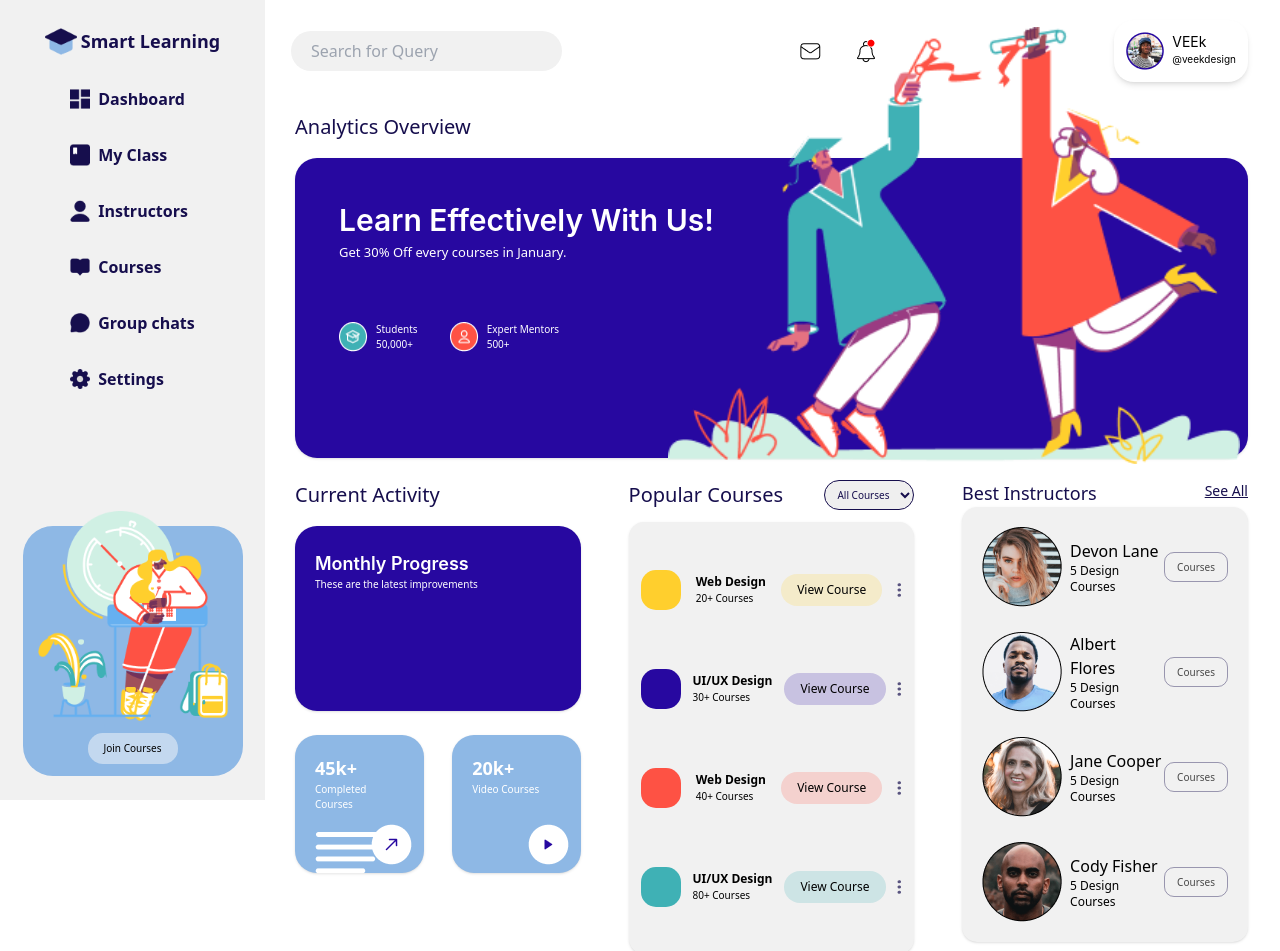
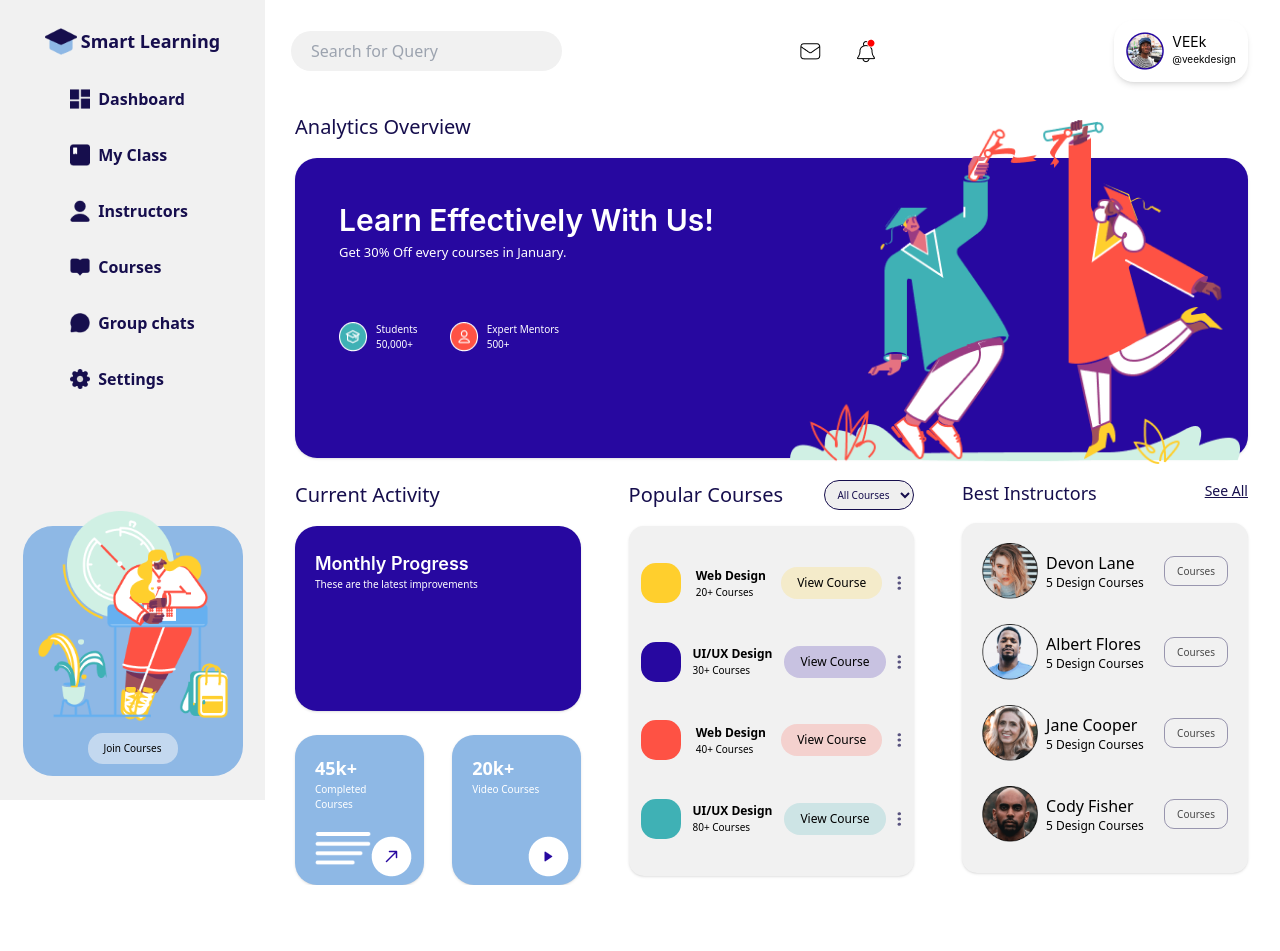
Before and after one commit to Dhanny-aay/smart-learn, a React (Create React App) app: page / in a window 1280 px wide. Shown: the top 951 px of the page. After the commit the page ends 885 px from the top, so only its background shows below. Built offline with nearby package versions, Linux system fonts and the light colour scheme.

Commit message:
completed finishin touches

```diff
--- a/src/home.js
+++ b/src/home.js
@@ -5,6 +5,7 @@
 import per from './per.png';
 import ilus from './ilus.png';
 import ilusii from './illus2.png';
+import ilusiii from './illus3.png';
 import courses from './courses.png';
 import go from './go.png';
 import play from './play.png';
@@ -120,7 +121,8 @@
                             </div>
                         </div>
                         <img src={ ilus } className=' md:hidden -bottom-[4px] right-2 absolute w-[60%] mb-0 pb-0' alt="" />
-                        <img src={ ilusii } className=' hidden md:block -bottom-[6px] right-2 absolute w-[60%] mb-0 pb-0' alt="" />
+                        <img src={ ilusii } className=' hidden md:block lg:hidden -bottom-[6px] right-2 absolute w-[60%] mb-0 pb-0' alt="" />
+                        <img src={ ilusiii } className=' hidden lg:block -bottom-[6px] right-2 absolute mb-0 pb-0 w-[450px]' alt="" />
                     </div>
                 </div>
 
@@ -136,10 +138,10 @@
                         </div>
 
                         <div className=' mt-6 flex justify-between'>
-                            <div className='  bg-[#8eb8e5] lg:h-[138px] shadow rounded-[22px] p-5 relative w-[45%]'>
+                            <div className='  bg-[#8eb8e5] shadow rounded-[22px] p-5 relative w-[45%]'>
                                 <p className=' font-sans font-bold text-white text-[18px]'>45k+</p>
                                 <p className=' font-sans font-medium text-[10px] text-white'>Completed Courses</p>
-                                <img src={ courses } className=' mt-5' alt="" />
+                                <img src={ courses } className=' mt-5 w-14' alt="" />
                                 <img src={ go } className=' absolute right-3 bottom-2' alt="" />
                             </div>
 
@@ -154,14 +156,14 @@
                     <div className=' mt-6 lg:mt-0 lg:w-[30%] lg:h-[350px]'>
                         <span className=' flex justify-between'>
                             <p className='font-sans font-medium text-[20px] text-[#160e4d]'>Popular Courses</p>
-                            <select name="courses" className=' border border-[#160e4d] text-[#160e4d] font-sans font-normal text-[10px] text-center rounded-[20px]' id="">
+                            <select name="courses" className=' border border-[#160e4d] text-[#160e4d] font-sans font-normal text-[10px] items-center text-center rounded-[20px]' id="">
                                 <option value="all">All Courses</option>
                                 <option value="some">Some Courses</option>
                                 <option value="nil">No Courses</option>
                             </select>
                         </span>
 
-                        <div className=' mt-3 w-full bg-[#f1f1f1] shadow py-7  rounded-[15px] flex flex-col space-y-[20px]'>
+                        <div className=' mt-4 w-full bg-[#f1f1f1] shadow py-7 lg:h-[350px] rounded-[15px] flex flex-col space-y-[20px]'>
                             <div className=' flex items-center justify-between hover:bg-white hover:rounded-[25px] h-[79px] px-3 hover:shadow transition-all delay-200'>
                                 <span className=' h-[40px] w-[40px] rounded-[15px] bg-[#ffcf2d]'></span>
                                 <span className=' flex flex-col font-bold font-sans text-[12px]'>
@@ -205,16 +207,16 @@
                         </div>
                     </div>
 
-                <div className=' mt-5 lg:mt-0 lg:w-[30%] lg:h-[350px]'>
+                <div className=' mt-5 lg:mt-0 lg:w-[30%]'>
                     <span className=' flex flex-row justify-between'>
                         <p className=' font-sans font-medium text-[18px] text-[#160e4d]'>Best Instructors</p>
                         <p className=' font-sans font-normal text-[14px] underline text-[#160e4d]'>See All</p>
                     </span>
 
-                    <div className=' bg-[#f1f1f1] shadow rounded-[15px] py-5 space-y-[25px]'>
+                    <div className='mt-4 lg:h-[350px] bg-[#f1f1f1] shadow rounded-[15px] py-5 space-y-[25px]'>
                         <div className=' flex justify-between px-5 items-center'>
                             <div className=' flex flex-row items-center justify-between space-x-2'>
-                                <img src={ insi } className='' alt="" />
+                                <img src={ insi } className=' w-14' alt="" />
                                 <span className=' '>
                                     <p className=' font-sans font-medium text-base '>Devon Lane</p>
                                     <p className=' font-sans font-medium text-xs'>5 Design Courses</p>
@@ -224,7 +226,7 @@
                         </div>
                         <div className=' flex justify-between px-5 items-center'>
                             <div className=' flex flex-row items-center justify-between space-x-2'>
-                                <img src={ insii } className='' alt="" />
+                                <img src={ insii } className=' w-14' alt="" />
                                 <span className=' '>
                                     <p className=' font-sans font-medium text-base '>Albert Flores</p>
                                     <p className=' font-sans font-medium text-xs'>5 Design Courses</p>
@@ -234,7 +236,7 @@
                         </div>
                         <div className=' flex justify-between px-5 items-center'>
                             <div className=' flex flex-row items-center justify-between space-x-2'>
-                                <img src={ insiii } className='' alt="" />
+                                <img src={ insiii } className=' w-14' alt="" />
                                 <span className=' '>
                                     <p className=' font-sans font-medium text-base '>Jane Cooper</p>
                                     <p className=' font-sans font-medium text-xs'>5 Design Courses</p>
@@ -242,9 +244,10 @@
                             </div>
                             <button className=' border border-[rgba(22,14,77,0.4)] rounded-[10px] px-3 h-[30px] text-[rgba(0,0,0,0.7)] font-normal text-[10px] font-sans hover:bg-[#2708a0] transition-all hover:text-white'>Courses</button>
                         </div>
+
                         <div className=' flex justify-between px-5 items-center'>
                             <div className=' flex flex-row items-center justify-between space-x-2'>
-                                <img src={ insiv } className='' alt="" />
+                                <img src={ insiv } className=' w-14' alt="" />
                                 <span className=' '>
                                     <p className=' font-sans font-medium text-base '>Cody Fisher</p>
                                     <p className=' font-sans font-medium text-xs'>5 Design Courses</p>
```
Also changed, not shown: src/illus3.png (added).
